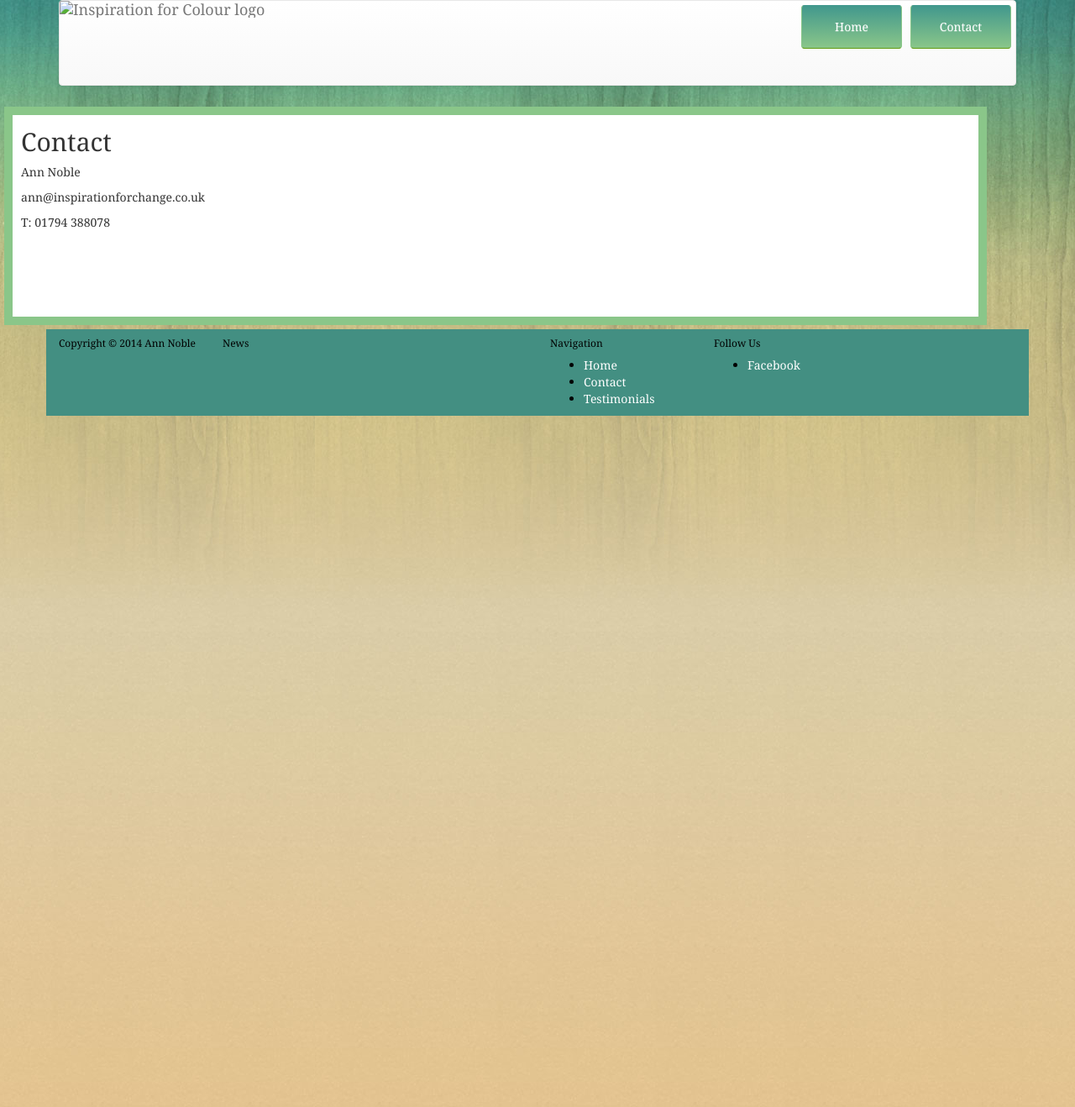
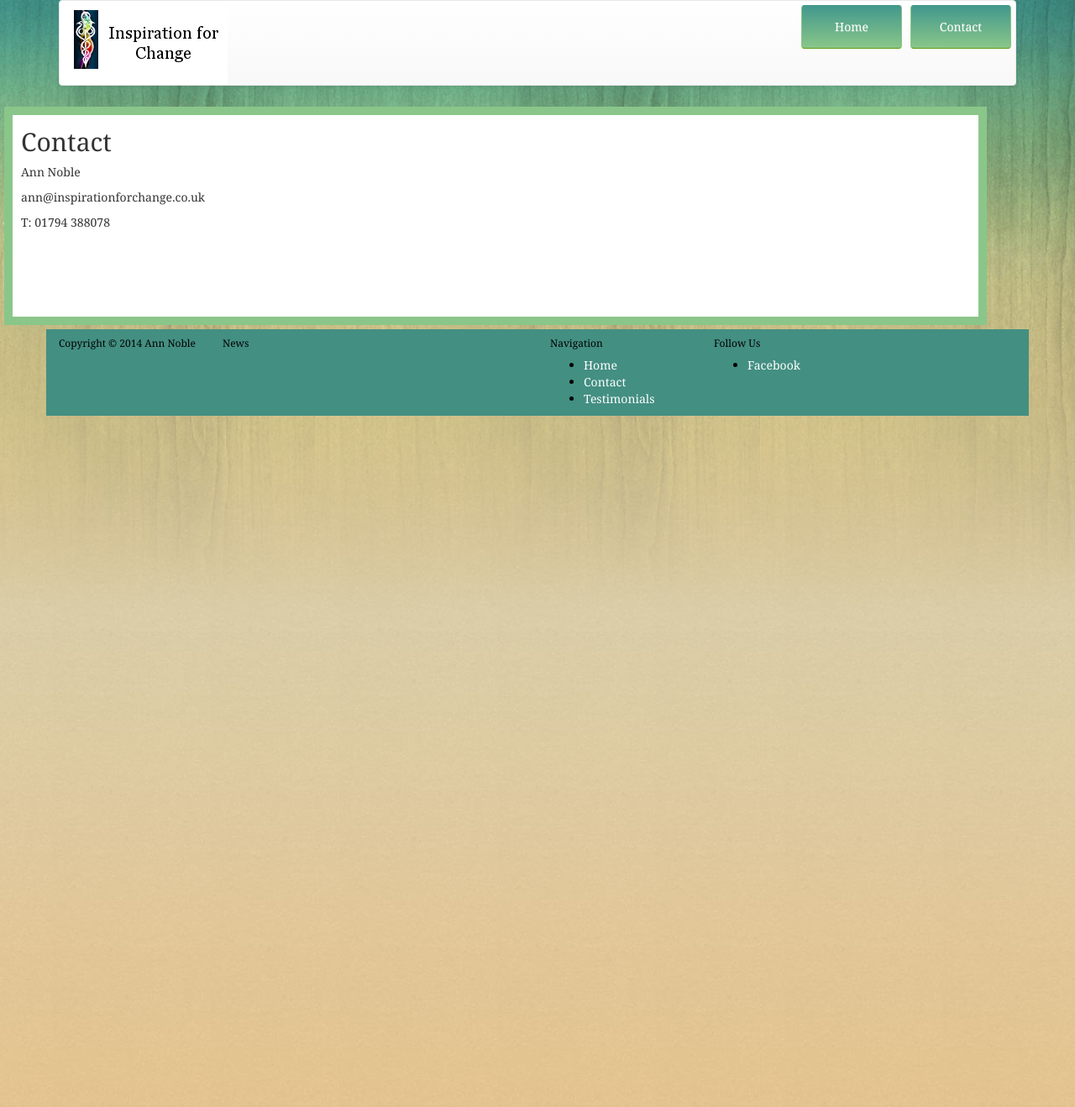
Before and after one commit to designerwebhosting/inspirationforchange, a Jekyll site: the page built from contact.md, in a window 1280 px wide. Shown: the whole page at 84% size. Built offline with Jekyll 4.4.1, drawn with Linux system fonts in a browser that asks for light colours; nearby versions of some CDN libraries; library files that are not in the unit come from our copies.

Commit message:
Update default.html

```diff
--- a/_layouts/default.html
+++ b/_layouts/default.html
@@ -53,7 +53,7 @@
 						</button>
 					</div>
 
-					<a class="navbar-brand" href="index.html"><img src="images/Iogo.png" alt="Inspiration for Colour logo"></a>
+					<a class="navbar-brand" href="index.html"><img src="/images/Iogo.png" alt="Inspiration for Colour logo"></a>
 					<div class="collapse navbar-collapse navbar-ex1-collapse">
 						<ul class="nav navbar-right navbar-nav">
 							<li><a type="button" class="btn btn-custom navbar-btn" href="index.html">Home</a></li>
```
